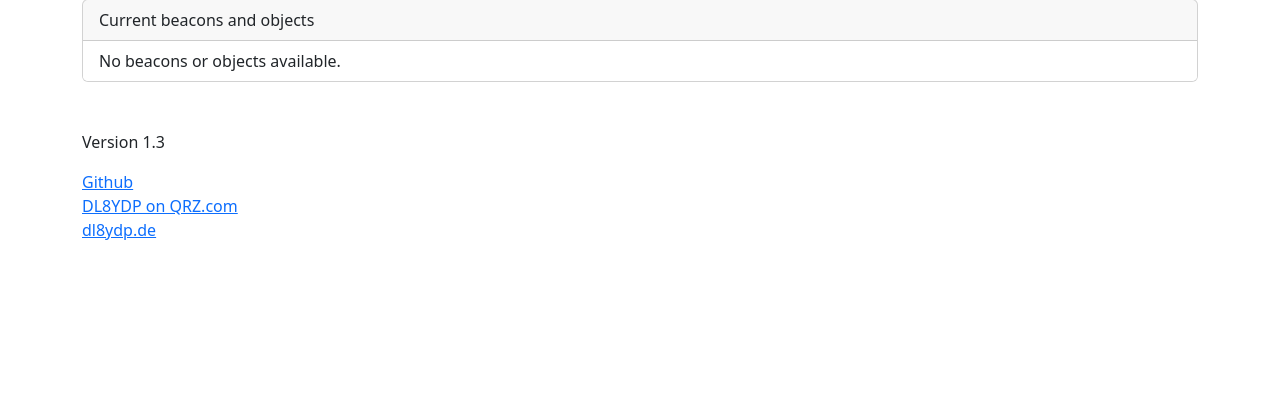
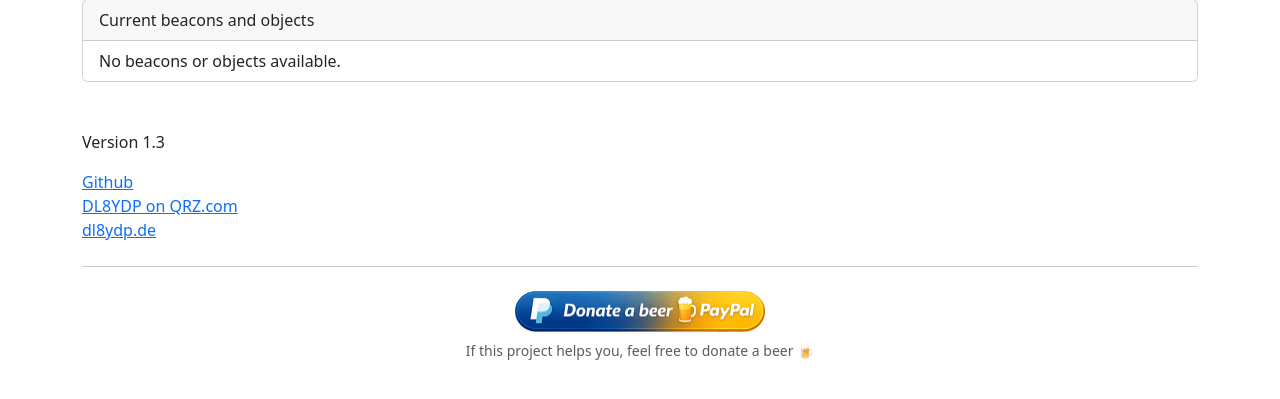
Before and after one commit to HochdruckHummer/lightAPRSinjector, a Flask app: page / in a window 1280 px wide. Shown: the part 209-608 px from the top of the page. Run offline with Flask 3, Linux system fonts and the light colour scheme.

Commit message:
Add donation section to index.html
Added a donation section with a PayPal link and an image.

```diff
--- a/templates/index.html
+++ b/templates/index.html
@@ -46,4 +46,23 @@
 <a href="https://www.qrz.com/db/DL8YDP" target="_blank">DL8YDP on QRZ.com</a> <br>
 <a href="https://dl8ydp.de" target="_blank">dl8ydp.de</a> <br>
 
+<hr class="my-4">
+
+<div class="text-center my-3">
+  <a href="https://paypal.me/DanielBeckemeier"
+     target="_blank"
+     rel="nofollow sponsored noopener"
+     title="Donate a beer via PayPal">
+    <img
+      src="{{ url_for('static', filename='assets/donate.png') }}"
+      alt="Donate a beer"
+      width="250"
+      style="height:auto; max-width:100%;"
+    >
+  </a>
+  <div class="small text-muted mt-2">
+    If this project helps you, feel free to donate a beer 🍺
+  </div>
+</div>
+
 {% endblock %}
```
